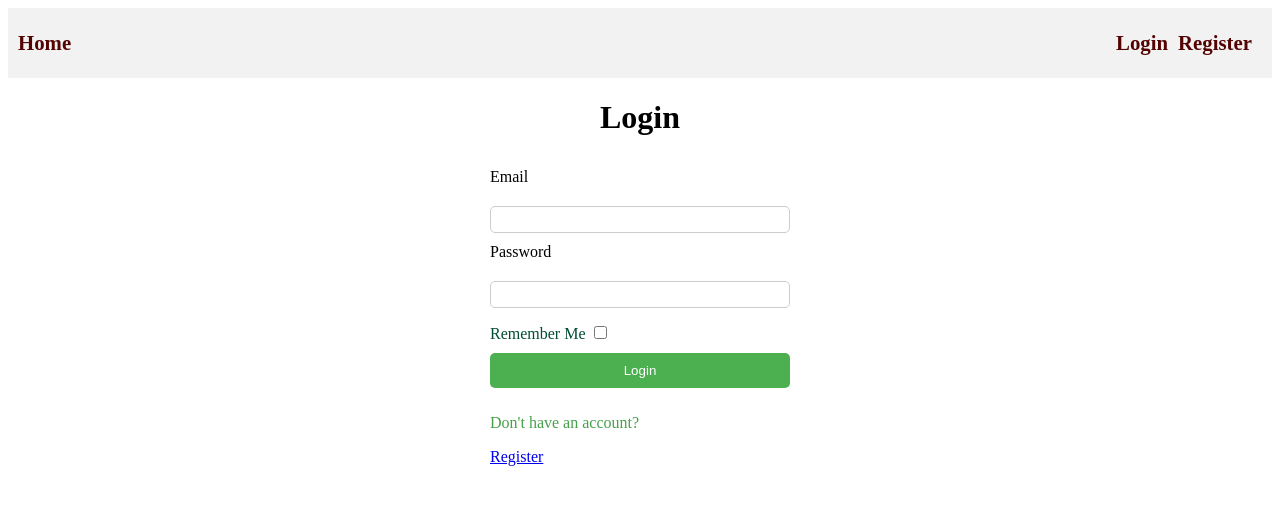
After one commit to murabacha/flask_todo_app, a Flask app: page /login in a window 1280 px wide. The commit adds this page. Shown: the top 505 px of the page. Run offline with Flask 3, Linux system fonts and the light colour scheme.

Commit message:
updated some forms and showing of todos in the home page

```diff
--- a/run.py
+++ b/run.py
@@ -1,2 +1,4 @@
-from todo_app import app
+from todo_app import app,db
+with app.app_context():
+    db.create_all()
 app.run(debug=True)
--- a/todo_app/__init__.py
+++ b/todo_app/__init__.py
@@ -2,10 +2,6 @@ from flask import Flask
 from flask_bcrypt import Bcrypt
 from flask_sqlalchemy import SQLAlchemy
 import os
-
-
-
-
 
 
 secret_key = os.urandom(24).hex()
--- a/todo_app/models.py
+++ b/todo_app/models.py
@@ -1,5 +1,5 @@
 from todo_app import  db
-import datetime
+from datetime import datetime
 from flask_login import UserMixin
 
 
--- a/todo_app/routes.py
+++ b/todo_app/routes.py
@@ -5,9 +5,9 @@ from todo_app.forms import TodoForm,RegistrationForm, LoginForm
 from flask_login import login_required, current_user, login_user, logout_user,LoginManager
 
 
-Login_Manager = LoginManager(app)
-LoginManager.login_view = 'login'
-@Login_Manager.user_loader
+login_manager = LoginManager(app)
+login_manager.login_view = 'login'
+@login_manager.user_loader
 def load_user(user_id):
     return User.query.get(int(user_id))
 
@@ -15,11 +15,10 @@ def load_user(user_id):
 @app.route('/home')
 @login_required
 def index():
-    user_id = current_user.id
-    todos = Todo.query.all(user_id)
+    todos = Todo.query.filter_by(owner=current_user).all()
     return render_template('index.html' , todos=todos)
 
-@app.route('/todo',)
+@app.route('/todo', methods=['GET', 'POST'])
 def add_todo():
     form = TodoForm()
     if form.validate_on_submit():
@@ -56,6 +55,13 @@ def login():
             flash('Login Unsuccessful. Please check email and password', 'danger')
     return render_template('login.html', title='Login', form=form)
 
+@app.route('/delete')
+@login_required
+def delete():
+    todo = Todo.query.get(request.args.get('id'))
+    db.session.delete(todo)
+    db.session.commit()
+    return redirect(url_for('index'))
 @app.route('/logout')
 def logout():
     logout_user()
--- a/todo_app/templates/base.html
+++ b/todo_app/templates/base.html
@@ -14,15 +14,55 @@
 <body>
     <nav>
         {% if current_user.is_authenticated %}
+            <a href="{{url_for('index')}}" id="home">Home</a>
             <a href="{{url_for('logout')}}">Logout</a>
-            <a href="{{url_for('index')}}">Home</a>
-            <a href="{{url_for('account')}}">My Account</a>
+            <a href="{{url_for('add_todo')}}">Add Todo</a>
         {% else %}
+            <a href="{{url_for('index')}}" id="home">Home</a>
             <a href="{{url_for('login')}}">Login</a>
             <a href="{{url_for('register')}}">Register</a>
-            <a href="{{url_for('index')}}">Home</a>
         {% endif %}
     </nav>
 
+    {% with messages = get_flashed_messages(with_categories=true) %}
+        {% if messages %}
+            {% for category, message in messages %}
+                <div class="alert ">{{ message }}</div>
+            {% endfor %}
+        {% endif %}
+    {% endwith %}
+    {% block content %}
+
+    {% endblock %}
+    <style>
+        nav {
+            display: flex;
+            justify-content: right;
+            align-items: center;
+            padding: 10px;
+            background-color: #f2f2f2;
+            height: 50px;
+        }
+
+        nav a {
+            margin-right: 10px;
+            text-decoration: none;
+            color: rgb(84, 3, 3);
+            font-weight: bold;
+            font-size: 1.3em;
+        }
+        nav a:hover {
+            text-decoration: underline;
+            color: red;
+        }
+        .alert {
+            padding: 10px;
+            background-color: #f44336;
+            color: white;
+        }
+        #home {
+            margin-right: auto;
+        }
+    </style>
 </body>
 </html>
--- /dev/null
+++ b/todo_app/templates/login.html
@@ -0,0 +1,93 @@
+{% extends 'base.html' %}
+{% block content %}
+    <h1>Login</h1>
+    <form action="" method="POST">
+        {{ form.hidden_tag() }}
+
+        {{form.email.label(class="form-label")}}
+        {%if form.email.errors%}
+            {{form.email(class="form-control-danger")}}
+            {%for error in form.email.errors%}
+                <p class="text-danger">{{error}}</p>
+            {%endfor%}
+        {%else%}
+            {{form.email(class="form-control")}}
+        {%endif%}
+
+        {{form.password.label(class="form-label")}}
+        {%if form.password.errors%}
+            {{form.password(class="form-control-danger")}}
+            {%for error in form.password.errors%}
+                <p class="text-danger">{{error}}</p>
+            {%endfor%}
+        {%else%}
+            {{form.password(class="form-control")}}
+        {%endif%}
+
+        <div class="form-check-label">
+            {{ form.remember.label}}
+            {{ form.remember() }}
+        </div>
+
+        {{form.submit(class="btn ")}}
+        <p>Don't have an account? </p> <a href="{{url_for('register')}}">Register</a>
+    </form>
+    <style>
+        p {
+            text-align: left;
+            color: #45a049;
+        }
+        h1 {
+            text-align: center;
+        }
+        .btn {
+            margin-top: 10px;
+            margin-bottom: 10px;
+            padding: 10px 20px;
+            background-color: #4CAF50;
+            color: white;
+            border: none;
+            border-radius: 5px;
+            cursor: pointer;
+        }
+        .btn:hover {
+            background-color: #45a049;
+        }
+        .form-check-label {
+            margin-right: 10px;
+            color: rgb(0, 77, 51);
+            margin-top: 15px;
+            margin-top: 15px;
+        }
+        form {
+            margin-top: 20px;
+            width: 300px;
+            margin-left: auto;
+            margin-right: auto;
+            display: flex;
+            flex-direction: column;
+            align-items: left;
+        }
+        .form-label {
+            margin-top: 10px;
+            margin-bottom: 15px;
+        }
+        .form-control {
+            margin-top: 5px;
+            padding: 5px 10px;
+            border: 1px solid #ccc;
+            border-radius: 5px;
+        }
+        .form-control-danger {
+            border: 1px solid red;
+            padding: 5px 10px;
+            border-radius: 5px;
+        }
+        .btn {
+            margin-top: 10px;
+        }
+        .text-danger {
+            color: red;
+        }
+    </style>
+{% endblock %}
```
Also changed, not shown: todo_app/templates/add_todo.html (+42 -3 lines), todo_app/templates/index.html (+38 -7 lines), todo_app/templates/register.html (added, +104 -0 lines), instance/site.db, site.db (added).
